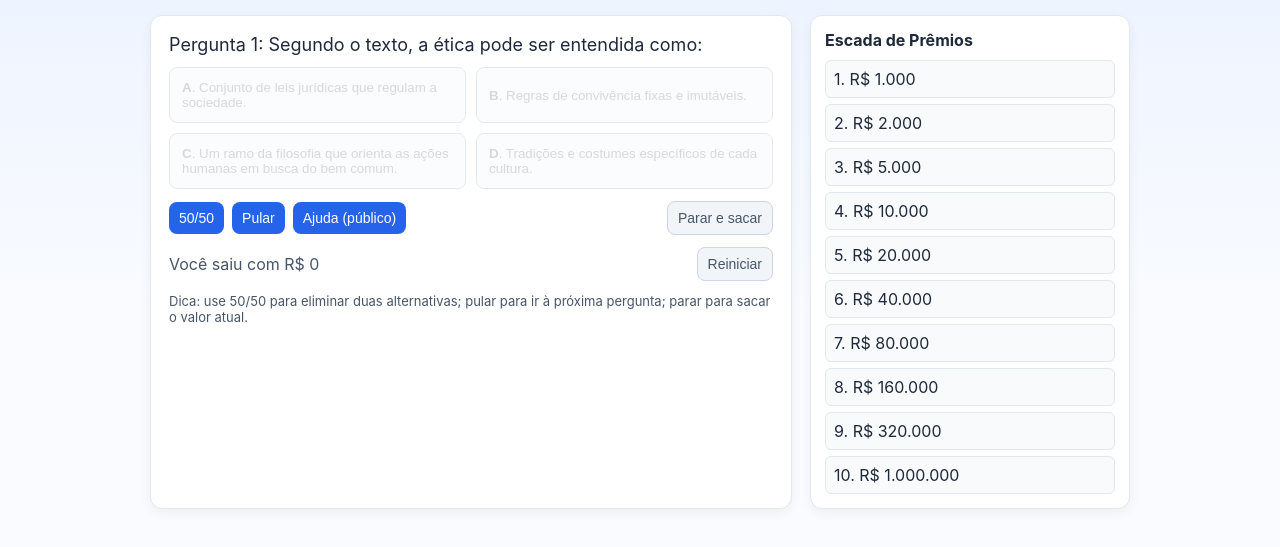
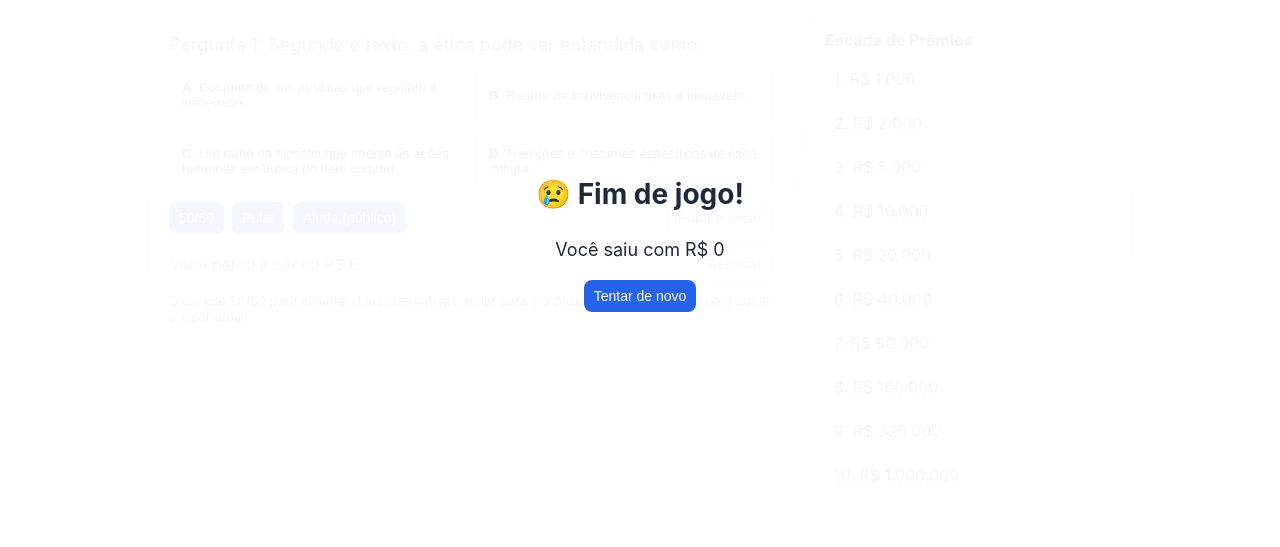
Before and after one commit to OctavioAugusto532/Etica, a plain HTML site: page index.html in a window 1280 px wide. Both pictures are taken after a click on the button "Parar e sacar". Shown: the part 167-714 px from the top of the page. Drawn offline with Linux system fonts and the light colour scheme.

Commit message:
Update index.html

```diff
--- a/index.html
+++ b/index.html
@@ -94,6 +94,28 @@
     }
     footer { margin-top: 12px; color: var(--muted); font-size: 13px; }
     @media(max-width:880px){.layout{grid-template-columns:1fr}}
+
+    /* Telas de fim */
+    .overlay {
+      position: fixed;
+      inset: 0;
+      background: rgba(255,255,255,0.95);
+      display: none;
+      align-items: center;
+      justify-content: center;
+      flex-direction: column;
+      z-index: 1000;
+      text-align: center;
+      padding: 20px;
+    }
+    .overlay h2 {
+      font-size: 28px;
+      margin-bottom: 10px;
+    }
+    .overlay p {
+      font-size: 18px;
+      margin-bottom: 20px;
+    }
   </style>
 </head>
 <body>
@@ -141,26 +163,34 @@
     </div>
   </div>
 
+  <!-- Overlays -->
+  <div id="victoryScreen" class="overlay">
+    <h2>🎉 Você é o campeão!</h2>
+    <p id="victoryMsg"></p>
+    <button class="btn" onclick="init()">Jogar novamente</button>
+  </div>
+
+  <div id="defeatScreen" class="overlay">
+    <h2>😢 Fim de jogo!</h2>
+    <p id="defeatMsg"></p>
+    <button class="btn" onclick="init()">Tentar de novo</button>
+  </div>
+
   <script>
     const questions = [
-      // as 5 do texto
-      {q: 'Segundo o texto, a ética pode ser entendida como:', opts: ['Conjunto de leis jurídicas que regulam a sociedade.', 'Regras de convivência fixas e imutáveis.', 'Um ramo da filosofia que orienta as ações humanas em busca do bem comum.', 'Tradições e costumes específicos de cada cultura.'], a:2},
-      {q: 'Durante a explicação foi apresentada a diferença entre ética e moral. Qual alternativa traduz corretamente essa diferença?', opts: ['A moral é universal, e a ética varia conforme a sociedade.', 'A ética reflete criticamente sobre os costumes, enquanto a moral se refere às práticas e normas sociais.', 'A ética é prática, enquanto a moral é apenas teoria.', 'Ética e moral são sinônimos, sem distinção.'], a:1},
-      {q: 'De acordo com o texto, em quais áreas a ética é considerada essencial para garantir respeito, justiça e integridade?', opts: ['Medicina, jornalismo e direito.', 'História, filosofia e literatura.', 'Economia, engenharia e matemática.', 'Religião, arte e música.'], a:0},
-      {q: 'No exemplo da carteira perdida, o texto mostra que:', opts: ['A ética orienta a devolver a carteira, preservando a dignidade do outro.', 'A moral sempre leva as pessoas a devolverem a carteira.', 'A ética e a moral são iguais, logo qualquer decisão é correta.', 'A ética não interfere em escolhas do cotidiano.'], a:0},
-      {q: 'Segundo a conclusão do texto, qual é a relação entre escolhas cotidianas e a prática da ética?', opts: ['Cada escolha é irrelevante para a construção social.', 'As escolhas diárias mostram que a ética só vale em grandes decisões.', 'Cada escolha representa uma oportunidade de praticar a ética e construir uma sociedade mais justa.', 'As escolhas individuais não têm impacto na coletividade.'], a:2},
-
-      // +5 novas
-      {q: 'Qual a principal função da ética no convívio social?', opts: ['Evitar punições legais.', 'Guiar as ações humanas para uma convivência justa e respeitosa.', 'Garantir vantagens pessoais.', 'Impedir mudanças culturais.'], a:1},
-      {q: 'Por que a moral pode variar de cultura para cultura?', opts: ['Porque se baseia em costumes e tradições específicos de cada sociedade.', 'Porque é sempre universal.', 'Porque depende apenas da religião dominante.', 'Porque segue regras fixas e imutáveis.'], a:0},
-      {q: 'Segundo o texto, a ética nas profissões como medicina e jornalismo serve para:', opts: ['Substituir leis e regulamentos.', 'Aumentar a competição entre profissionais.', 'Estabelecer princípios que garantam integridade e respeito.', 'Definir salários e benefícios.'], a:2},
-      {q: 'No exemplo da carteira perdida, o que representa a escolha de devolver a carteira?', opts: ['Uma ação orientada por princípios éticos de justiça e responsabilidade.', 'Um ato de moralidade sem reflexão.', 'Um costume que varia entre culturas.', 'Uma obrigação legal imposta.'], a:0},
-      {q: 'De acordo com a conclusão, qual é o papel da consciência nas decisões éticas?', opts: ['É irrelevante, pois as regras já determinam tudo.', 'É central, pois ajuda a refletir e assumir responsabilidade pelas escolhas.', 'É apenas teórica, sem impacto na prática.', 'É usada apenas em situações de emergência.'], a:1},
+      {q:'Segundo o texto, a ética pode ser entendida como:',opts:['Conjunto de leis jurídicas que regulam a sociedade.','Regras de convivência fixas e imutáveis.','Um ramo da filosofia que orienta as ações humanas em busca do bem comum.','Tradições e costumes específicos de cada cultura.'],a:2},
+      {q:'Durante a explicação foi apresentada a diferença entre ética e moral. Qual alternativa traduz corretamente essa diferença?',opts:['A moral é universal, e a ética varia conforme a sociedade.','A ética reflete criticamente sobre os costumes, enquanto a moral se refere às práticas e normas sociais.','A ética é prática, enquanto a moral é apenas teoria.','Ética e moral são sinônimos, sem distinção.'],a:1},
+      {q:'De acordo com o texto, em quais áreas a ética é considerada essencial para garantir respeito, justiça e integridade?',opts:['Medicina, jornalismo e direito.','História, filosofia e literatura.','Economia, engenharia e matemática.','Religião, arte e música.'],a:0},
+      {q:'No exemplo da carteira perdida, o texto mostra que:',opts:['A ética orienta a devolver a carteira, preservando a dignidade do outro.','A moral sempre leva as pessoas a devolverem a carteira.','A ética e a moral são iguais, logo qualquer decisão é correta.','A ética não interfere em escolhas do cotidiano.'],a:0},
+      {q:'Segundo a conclusão do texto, qual é a relação entre escolhas cotidianas e a prática da ética?',opts:['Cada escolha é irrelevante para a construção social.','As escolhas diárias mostram que a ética só vale em grandes decisões.','Cada escolha representa uma oportunidade de praticar a ética e construir uma sociedade mais justa.','As escolhas individuais não têm impacto na coletividade.'],a:2},
+      {q:'Qual a principal função da ética no convívio social?',opts:['Evitar punições legais.','Guiar as ações humanas para uma convivência justa e respeitosa.','Garantir vantagens pessoais.','Impedir mudanças culturais.'],a:1},
+      {q:'Por que a moral pode variar de cultura para cultura?',opts:['Porque se baseia em costumes e tradições específicos de cada sociedade.','Porque é sempre universal.','Porque depende apenas da religião dominante.','Porque segue regras fixas e imutáveis.'],a:0},
+      {q:'Segundo o texto, a ética nas profissões como medicina e jornalismo serve para:',opts:['Substituir leis e regulamentos.','Aumentar a competição entre profissionais.','Estabelecer princípios que garantam integridade e respeito.','Definir salários e benefícios.'],a:2},
+      {q:'No exemplo da carteira perdida, o que representa a escolha de devolver a carteira?',opts:['Uma ação orientada por princípios éticos de justiça e responsabilidade.','Um ato de moralidade sem reflexão.','Um costume que varia entre culturas.','Uma obrigação legal imposta.'],a:0},
+      {q:'De acordo com a conclusão, qual é o papel da consciência nas decisões éticas?',opts:['É irrelevante, pois as regras já determinam tudo.','É central, pois ajuda a refletir e assumir responsabilidade pelas escolhas.','É apenas teórica, sem impacto na prática.','É usada apenas em situações de emergência.'],a:1},
     ];
 
-    const prizes = [
-      'R$ 1.000', 'R$ 2.000', 'R$ 5.000', 'R$ 10.000', 'R$ 20.000', 'R$ 40.000', 'R$ 80.000', 'R$ 160.000', 'R$ 320.000', 'R$ 1.000.000'
-    ];
+    const prizes = ['R$ 1.000','R$ 2.000','R$ 5.000','R$ 10.000','R$ 20.000','R$ 40.000','R$ 80.000','R$ 160.000','R$ 320.000','R$ 1.000.000'];
 
     let idx = 0;
     let usedFifty = false;
@@ -178,6 +208,10 @@
     const askBtn = document.getElementById('askBtn');
     const stopBtn = document.getElementById('stopBtn');
     const restartBtn = document.getElementById('restartBtn');
+    const victoryScreen = document.getElementById('victoryScreen');
+    const defeatScreen = document.getElementById('defeatScreen');
+    const victoryMsg = document.getElementById('victoryMsg');
+    const defeatMsg = document.getElementById('defeatMsg');
 
     function init(){
       idx = 0; usedFifty=false; usedSkip=false; usedAsk=false; locked=false; currentWinnings='R$ 0';
@@ -186,6 +220,8 @@
       updateStatus('Boa sorte!');
       fiftyBtn.disabled = false; skipBtn.disabled = false; askBtn.disabled = false;
       fiftyBtn.textContent = '50/50'; skipBtn.textContent = 'Pular'; askBtn.textContent = 'Ajuda (público)';
+      victoryScreen.style.display = 'none';
+      defeatScreen.style.display = 'none';
     }
 
     function renderLadder(){
@@ -233,7 +269,7 @@
         if(correctBtn) correctBtn.classList.add('correct');
         updateStatus('Resposta errada. Fim de jogo.');
         currentWinnings = garantia(idx);
-        endGame(false);
+        showDefeat();
       }
     }
 
@@ -242,17 +278,20 @@
       return 'R$ 0';
     }
 
-    function endGame(won){
-      locked = true;
-      renderLadder();
-      statusEl.textContent = won ? `Parabéns! Você ganhou ${currentWinnings}` : `Você saiu com ${currentWinnings}`;
-      Array.from(optsEl.children).forEach(c=>{ c.classList.add('disabled'); c.disabled=true; });
+    function showDefeat(){
+      defeatMsg.textContent = `Você saiu com ${currentWinnings}`;
+      defeatScreen.style.display = 'flex';
+    }
+
+    function showVictory(){
+      victoryMsg.textContent = `Prêmio máximo conquistado: ${currentWinnings}`;
+      victoryScreen.style.display = 'flex';
     }
 
     function winGame(){
       currentWinnings = prizes[prizes.length-1];
       updateStatus(`Parabéns! Você conquistou o prêmio máximo: ${currentWinnings}`);
-      endGame(true);
+      showVictory();
     }
 
     function updateStatus(txt){ statusEl.textContent = txt; }
@@ -296,7 +335,7 @@
     stopBtn.addEventListener('click', ()=>{
       currentWinnings = garantia(idx-1) === 'R$ 0' ? (idx>0 ? prizes[idx-1] : 'R$ 0') : garantia(idx-1);
       updateStatus(`Você parou e sacou ${currentWinnings}`);
-      endGame(false);
+      showDefeat();
     });
 
     restartBtn.addEventListener('click', ()=>{ init(); });
```
